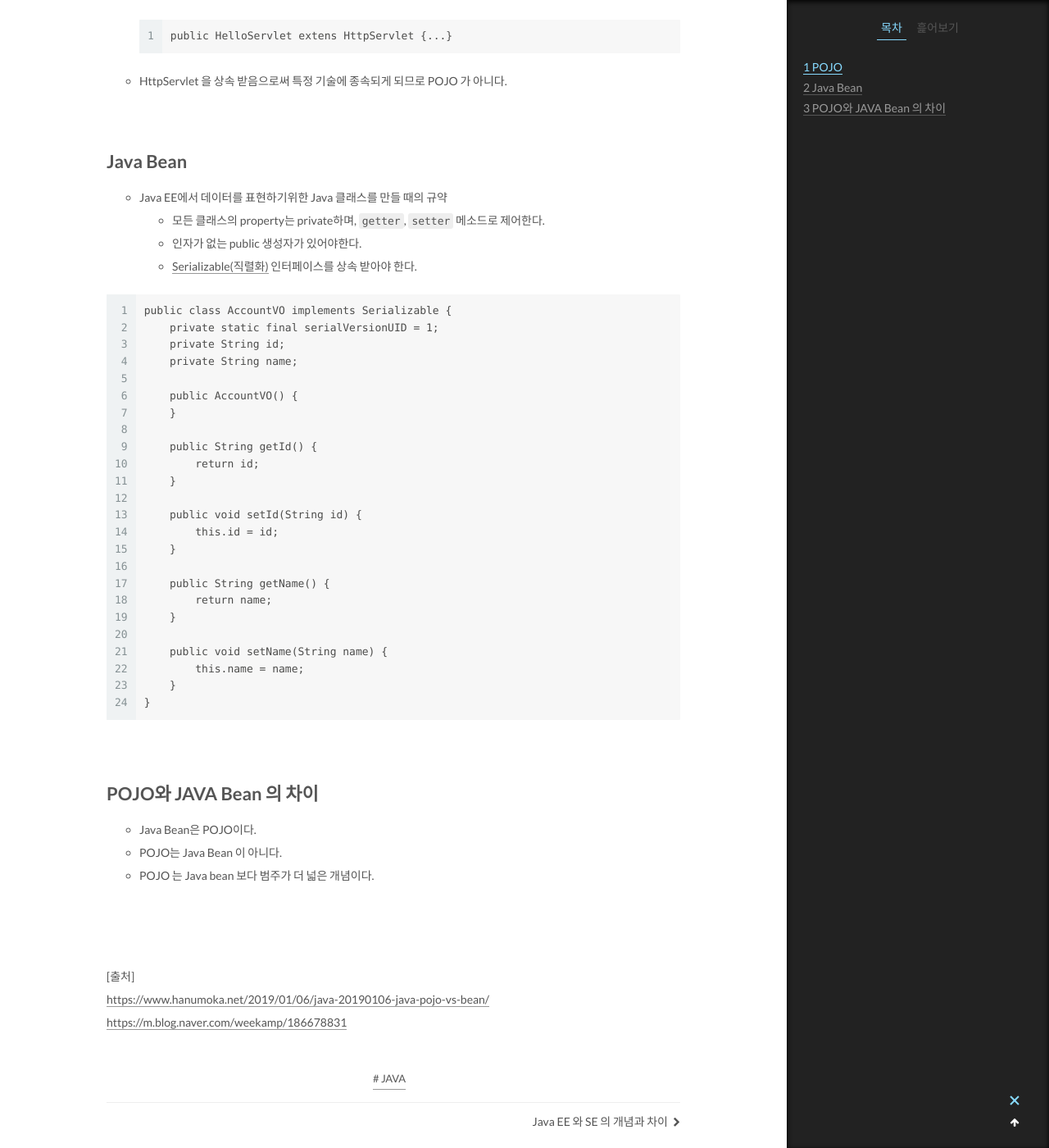
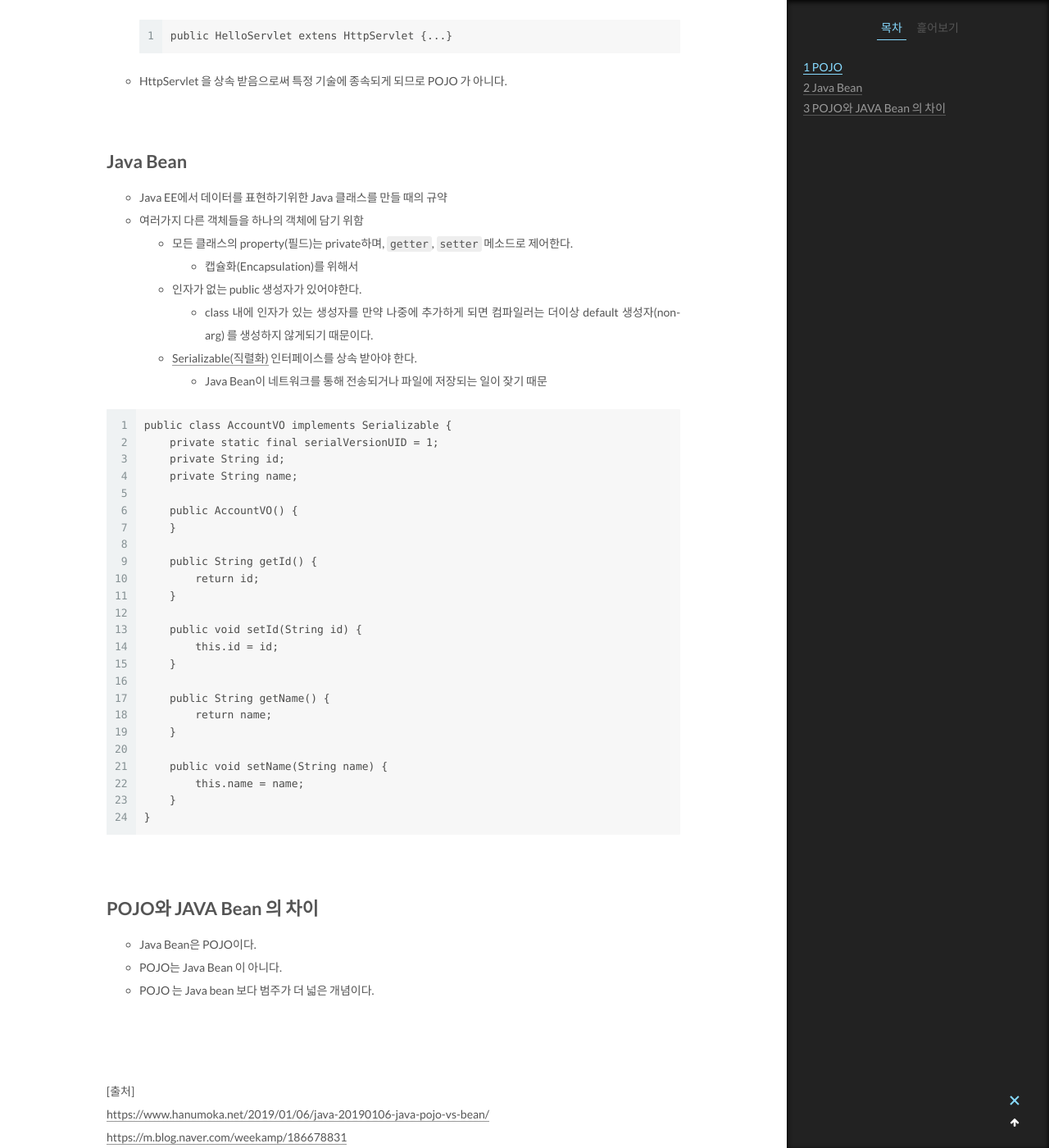
Before and after one commit to doozi316/doozi316.github.io, a Jekyll site: the page built from _posts/2020-07-01-WEB21.md, in a window 1280 px wide and 1400 px high, scrolled down 622 px. Shown: the whole window at 82% size. Built offline with Jekyll 4.4.1, drawn with Linux system fonts in a browser that asks for light colours; comment, search, counter and statistics services are not loaded.

Commit message:
WEB21 Modify

````diff
--- a/_posts/2020-07-01-WEB21.md
+++ b/_posts/2020-07-01-WEB21.md
@@ -25,9 +25,13 @@ public HelloServlet extens HttpServlet {...}
 # Java Bean
 
 - Java EE에서 데이터를 표현하기위한 Java 클래스를 만들 때의 규약
-    - 모든 클래스의 property는 private하며, `getter`, `setter` 메소드로 제어한다.
+- 여러가지 다른 객체들을 하나의 객체에 담기 위함
+    - 모든 클래스의 property(필드)는 private하며, `getter`, `setter` 메소드로 제어한다.
+        - 캡슐화(Encapsulation)를 위해서
     - 인자가 없는 public 생성자가 있어야한다.
+        - class 내에 인자가 있는 생성자를 만약 나중에 추가하게 되면 컴파일러는 더이상 default 생성자(non-arg) 를 생성하지 않게되기 때문이다.
     - [Serializable(직렬화)]() 인터페이스를 상속 받아야 한다.
+        - Java Bean이 네트워크를 통해 전송되거나 파일에 저장되는 일이 잦기 때문
 
 ```
 public class AccountVO implements Serializable {
````
